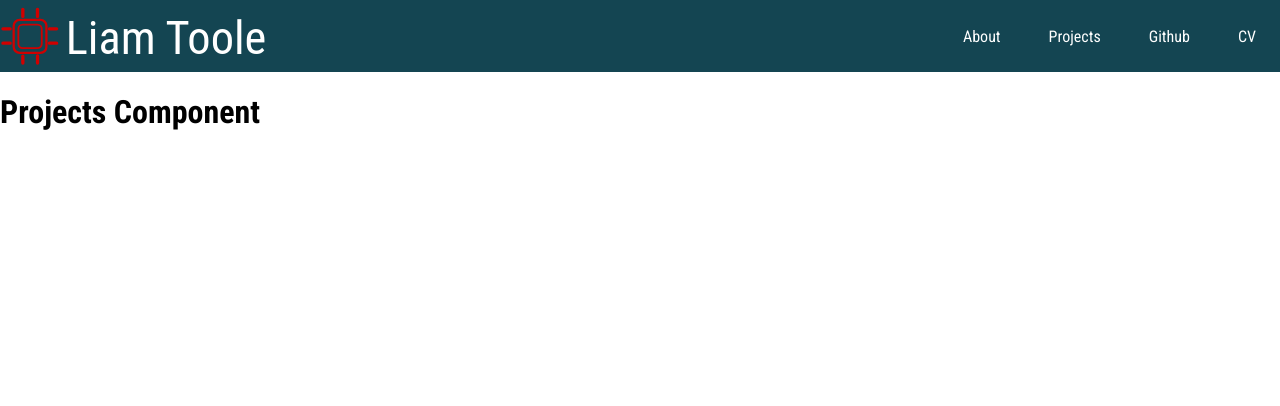
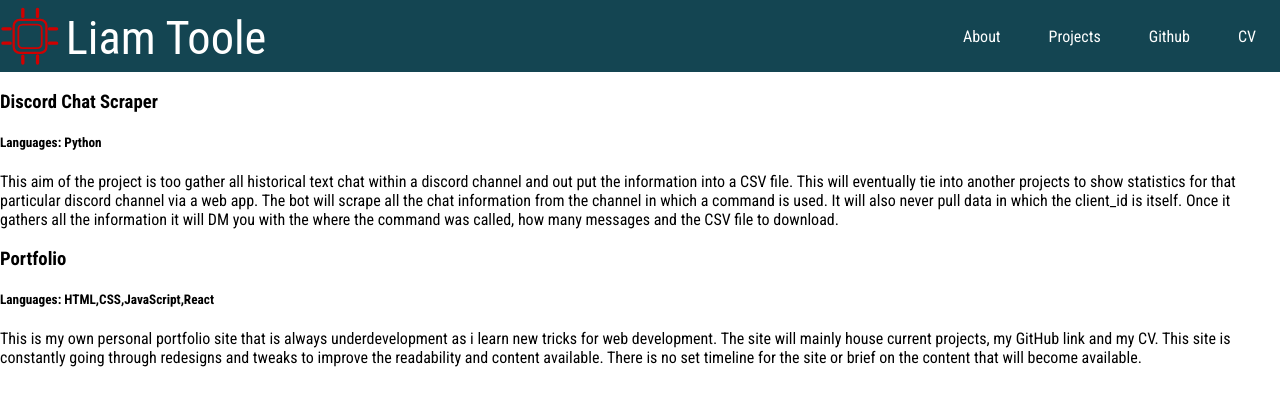
Before and after one commit to YungGooby/liamtoole, a React (Create React App) app: page /projects in a window 1280 px wide. Shown: the top 406 px of the page. Built offline with nearby package versions, Linux system fonts and the light colour scheme.

Commit message:
created projects block

```diff
--- a/src/Projects.js
+++ b/src/Projects.js
@@ -1,5 +1,7 @@
+import ProjectsBlock from "./components/ProjectsBlock"
+
 function Projects() {
-    return <h1>Projects Component</h1>
+    return <ProjectsBlock/>
 }
 
 export default Projects
--- /dev/null
+++ b/src/components/ProjectsBlock.js
@@ -0,0 +1,14 @@
+function ProjectsBlock() {
+    const projectData = require("./project-content.json");
+
+    return projectData.map((block) =>
+            <div>
+                <h3>{block.title}</h3>
+                <h5>Languages: {block.tags + " "}</h5>
+                <p>{block.content}</p>
+            </div>
+
+    );
+}
+
+export default ProjectsBlock;
--- /dev/null
+++ b/src/components/project-content.json
@@ -0,0 +1,14 @@
+[
+    {
+        "id": 10001,
+        "title": "Discord Chat Scraper",
+        "tags": ["Python"],
+        "content": "This aim of the project is too gather all historical text chat within a discord channel and out put the information into a CSV file. This will eventually tie into another projects to show statistics for that particular discord channel via a web app. The bot will scrape all the chat information from the channel in which a command is used. It will also never pull data in which the client_id is itself. Once it gathers all the information it will DM you with the where the command was called, how many messages and the CSV file to download."
+    },
+    {
+        "id": 10002,
+        "title": "Portfolio",
+        "tags": ["HTML", "CSS","JavaScript","React"],
+        "content": "This is my own personal portfolio site that is always underdevelopment as i learn new tricks for web development. The site will mainly house current projects, my GitHub link and my CV. This site is constantly going through redesigns and tweaks to improve the readability and content available. There is no set timeline for the site or brief on the content that will become available."
+    }
+]
```
